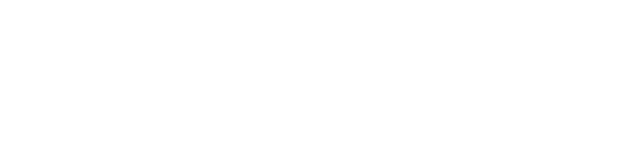
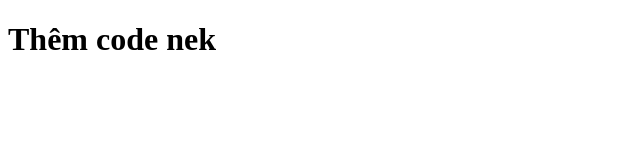
Before and after one commit to BloodHyriu/Demo, a plain HTML site: page index.html in a window 1280 px wide. Shown: the whole page, without its empty margins (0-640 px from the left). Drawn offline with Linux system fonts and the light colour scheme.

Commit message:
them code

```diff
--- a/index.html
+++ b/index.html
@@ -7,6 +7,6 @@
     <title>Document</title>
 </head>
 <body>
-
+    <h1>Thêm code nek </h1>
 </body>
 </html>
```
